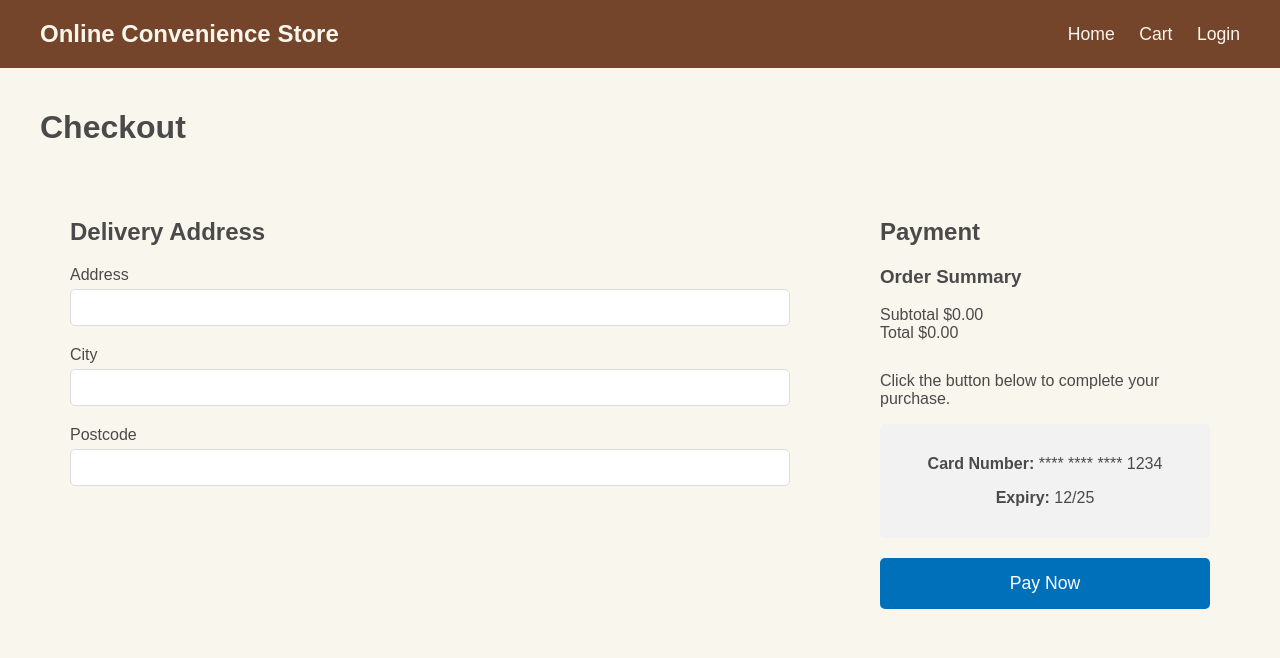
After one commit to kin123356/SWE30003_Assignment3_Tue-2.30-G3, a Flask app: template Storefront/templates/checkout.html in a window 1280 px wide. The commit adds this page. Shown: the top 658 px of the page. Run offline with Flask 3, Linux system fonts and the light colour scheme; the template is opened without the code that fills it, so the values that code supplies are empty.

Commit message:
Updated admin and checkout page

```diff
--- a/Storefront/app.py
+++ b/Storefront/app.py
@@ -14,13 +14,14 @@ from models.inventory import Inventory
 from models.salesAnalytics import SalesAnalytics
 from models.notificationSystem import NotificationSystem
 
+# Initialize managers
+catalogue_manager = ProductCatalogue() # Correctly instantiate the object
+catalogue = catalogue_manager # Maintain compatibility with other code
+inventory = Inventory()
 account_manager = AccountManager()
-catalogue = ProductCatalogue()
-catalogue_manager = CatalogueManager()
 order_manager = OrderManager()
-inventory = Inventory()
+notification_system = NotificationSystem()
 sales_analytics = SalesAnalytics()
-notification_system = NotificationSystem()
 
 app = Flask(__name__)
 app.secret_key = "test"
@@ -31,7 +32,8 @@ def home():
         # Initialize cart for new sessions
         cart = ShoppingCart()
         session['cart'] = cart.items
-    products = catalogue.load_products()
+    all_products = catalogue.get_all_products()
+    products = {name: product for name, product in all_products.items() if product.is_available}
     cart_items = session.get('cart', {})
     return render_template("index.html", products=products, cart_items=cart_items)
 
@@ -118,14 +120,14 @@ def adminDashboard():
                 flash("Product already exists")
 
 
-        # Handle updating stock
-        elif "update_stock" in request.form:
-            product_id = request.form["product_id"]
-            quantity = int(request.form["quantity"])
-            inventory.set_stock(product_id, quantity)
-            flash("Product stock updated successfully!")
+        elif 'update_product' in request.form:
+            product_name = request.form['product_name']
+            price = float(request.form['price'])
+            stock = int(request.form['stock'])
+            is_available = 'is_available' in request.form
+            catalogue_manager.update_product_details(product_name, price, stock, is_available)
+            flash(f"Product '{product_name}' updated successfully!")
 
-        #Handle deleting product
         elif "create_admin" in request.form:
             first_name = request.form["admin_first_name"]
             last_name = request.form["admin_last_name"]
@@ -137,19 +139,17 @@ def adminDashboard():
             else:
                 flash("An account with this email already exists.")
 
-        elif "delete_product" in request.form:
-            product_name = request.form["product_id"]
-            success = catalogue_manager.delete_product(product_name)
-            if success:
-                flash(f"Product '{product_name}' deleted successfully")
-            else:
-                flash("Product not found")
+        elif 'delete_product' in request.form:
+            product_name = request.form['product_name']
+            catalogue_manager.delete_product(product_name)
+            flash(f"Product '{product_name}' deleted successfully.")
 
         return redirect(url_for("adminDashboard"))
 
-    # Analytics
-    total_sales = sales_analytics.get_total_sales()
-    top_products = sales_analytics.get_top_selling_products()
+    # Analytics for the last 30 days
+    total_sales_30d = sales_analytics.get_total_sales_last_30_days()
+    total_orders_30d = sales_analytics.get_total_orders_last_30_days()
+    top_products = sales_analytics.get_top_selling_products() # This remains all-time
 
     # Show all products on the dashboard
     products = catalogue_manager.load_products()
@@ -157,7 +157,8 @@ def adminDashboard():
         "adminDashboard.html",
         first_name=session["first_name"],
         products=products,
-        total_sales=total_sales,
+        total_sales_30d=total_sales_30d,
+        total_orders_30d=total_orders_30d,
         top_products=top_products
     )
 
@@ -191,11 +192,11 @@ def update_cart(product_name):
     session['cart'] = cart.items
     return jsonify({'success': True, 'cart': cart.items})
 
-@app.route("/checkout", methods=["POST"])
+@app.route('/checkout', methods=['GET', 'POST'])
 def checkout():
     if session.get('role') != 'user':
-        flash("Only users can check out.")
-        return redirect(url_for('home'))
+        flash("Please log in to proceed.")
+        return redirect(url_for('login'))
 
     cart = ShoppingCart()
     cart.items = session.get('cart', {})
@@ -203,42 +204,57 @@ def checkout():
         flash("Your cart is empty.")
         return redirect(url_for('cart'))
 
-    # Decrease stock for each item in the cart
-    for item in cart.get_items():
-        inventory.update_stock(item['product']['name'], -item['quantity'])
+    if request.method == 'POST':
+        # All logic for processing the order is now here
+        address = request.form['address']
 
-    # Create a new order
-    order = Order(
-        user_id=session['email'],
-        items=[{'product': Product.from_dict(item['product']), 'quantity': item['quantity']} for item in cart.get_items()],
-        total=cart.calculate_total()
-    )
-    order_manager.place_order(order)
+        # Decrease stock
+        for item in cart.get_items():
+            inventory.update_stock(item['product']['name'], -item['quantity'])
 
-    # Send order confirmation notification
-    if 'email' in session:
-        notification_system.send_order_confirmation(session['email'], order.order_id)
+        # Create order
+        order = Order(
+            user_id=session['email'],
+            items=[{'product': Product.from_dict(item['product']), 'quantity': item['quantity']} for item in cart.get_items()],
+            total=cart.calculate_total()
+        )
+        order_manager.place_order(order)
 
-    # Simulate payment processing
-    payment = Payment(order.order_id, order.total)
-    if payment.process_payment():
-        order_manager.update_order_status(order.order_id, 'Paid')
+        # Notifications
+        if 'email' in session:
+            notification_system.send_order_confirmation(session['email'], order.order_id)
 
-        # Simulate shipment creation
-        # In a real app, you'd get the address from the user
-        shipment = Shipment(order.order_id, '123 Example St')
-        if shipment.create_shipment():
-            order_manager.update_order_status(order.order_id, 'Shipped')
-            if 'email' in session:
-                notification_system.send_shipment_notification(session['email'], order.order_id, shipment.shipment_id)
+        # Payment and shipment simulation
+        payment = Payment(order.order_id, order.total)
+        if payment.process_payment():
+            order_manager.update_order_status(order.order_id, 'Paid')
+            shipment = Shipment(order.order_id, address)
+            if shipment.create_shipment():
+                order_manager.update_order_status(order.order_id, 'Shipped')
+                if 'email' in session:
+                    notification_system.send_shipment_notification(session['email'], order.order_id, shipment.shipment_id)
 
+        # Clear cart
+        cart.clear_cart()
+        session['cart'] = cart.items
 
-    # Clear the cart
-    cart.clear_cart()
-    session['cart'] = cart.items
+        return redirect(url_for('thank_you', order_id=order.order_id))
 
-    flash("Your order has been placed successfully!")
-    return redirect(url_for('userDashboard'))
+    # For a GET request, just show the checkout page
+    total = cart.calculate_total()
+    return render_template('checkout.html', total=total)
+
+@app.route('/thank_you/<order_id>')
+def thank_you(order_id):
+    if 'role' not in session:
+        return redirect(url_for('login'))
+
+    order = order_manager.get_order_by_id(order_id)
+    if not order or order.user_id != session['email']:
+        flash("Order not found.")
+        return redirect(url_for('home'))
+
+    return render_template('thank_you.html', order=order)
 
 @app.route("/logout")
 def logout():
--- a/Storefront/static/style.css
+++ b/Storefront/static/style.css
@@ -77,11 +83,12 @@ header nav a:hover {
 .btn {
     display: inline-block;
     background-color: #74452a;
-    color: #fff;
+    color: #f9f6ee; /* Changed to light color for visibility */
     padding: 10px 20px;
     border: none;
     border-radius: 5px;
     cursor: pointer;
+    font-size: 1em;
     text-decoration: none;
     width: 100%;
     box-sizing: border-box;
@@ -308,3 +341,87 @@ header nav a:hover {
 .account-page th {
     background-color: #f2f2f2;
 }
+
+/* Payment Page */
+.payment-box .order-summary {
+    margin-bottom: 30px;
+}
+
+.payment-box .summary-row {
+    display: flex;
+    justify-content: space-between;
+    margin-bottom: 10px;
+}
+
+.payment-box .total {
+    font-weight: bold;
+    font-size: 1.2em;
+    border-top: 1px solid #ddd;
+    padding-top: 10px;
+}
+
+.paypal-btn {
+    background-color: #0070ba;
+    color: white;
+    border: none;
+    padding: 15px;
+    font-size: 1.1em;
+    cursor: pointer;
+    width: 100%;
+    border-radius: 5px;
+}
+
+.paypal-btn:hover {
+    background-color: #005ea6;
+}
+
+.fake-card-details {
+    background-color: #f2f2f2;
+    padding: 15px;
+    border-radius: 5px;
+    margin-bottom: 20px;
+    text-align: center;
+}
+
+/* Checkout Page */
+.checkout-page {
+    display: grid;
+    grid-template-columns: 2fr 1fr;
+    gap: 30px;
+}
+
+.delivery-details, .payment-details {
+    background-color: #f9f6ee;
+    padding: 30px;
+    border-radius: 10px;
+}
+
+.payment-details .order-summary {
+    margin-bottom: 30px;
+}
+
+/* Thank You Page */
+.thank-you-page {
+    text-align: center;
+    max-width: 600px;
+    margin: 50px auto;
+    background-color: #f9f6ee;
+    padding: 40px;
+    border-radius: 10px;
+}
+
+.thank-you-page h1 {
+    margin-bottom: 20px;
+}
+
+.thank-you-page .order-summary-box {
+    text-align: left;
+    border: 1px solid #ddd;
+    padding: 20px;
+    border-radius: 5px;
+    margin: 30px 0;
+}
+
+.thank-you-page .btn {
+    margin-top: 20px;
+}
--- /dev/null
+++ b/Storefront/templates/checkout.html
@@ -0,0 +1,71 @@
+<!DOCTYPE html>
+<html lang="en">
+<head>
+    <meta charset="UTF-8">
+    <meta name="viewport" content="width=device-width, initial-scale=1.0">
+    <title>Checkout</title>
+    <link rel="stylesheet" href="{{ url_for('static', filename='style.css') }}">
+</head>
+<body>
+    <header>
+        <h1>Online Convenience Store</h1>
+        <nav>
+            <a href="{{ url_for('home') }}">Home</a>
+            {% if session.get('role') == 'user' %}
+                <a href="{{ url_for('cart') }}">Cart</a>
+                <a href="{{ url_for('userDashboard') }}">Account</a>
+                <a href="{{ url_for('logout') }}">Logout</a>
+            {% elif session.get('role') == 'admin' %}
+                <a href="{{ url_for('logout') }}">Logout</a>
+            {% else %}
+                <a href="{{ url_for('cart') }}">Cart</a>
+                <a href="{{ url_for('login') }}">Login</a>
+            {% endif %}
+        </nav>
+    </header>
+
+    <div class="container">
+        <h1>Checkout</h1>
+        <form method="POST" class="checkout-page">
+            <div class="delivery-details">
+                <h2>Delivery Address</h2>
+                <div class="form-group">
+                    <label for="address">Address</label>
+                    <input type="text" id="address" name="address" required>
+                </div>
+                <div class="form-group">
+                    <label for="city">City</label>
+                    <input type="text" id="city" name="city" required>
+                </div>
+                <div class="form-group">
+                    <label for="postcode">Postcode</label>
+                    <input type="text" id="postcode" name="postcode" required>
+                </div>
+            </div>
+
+            <div class="payment-details">
+                <h2>Payment</h2>
+                <div class="order-summary">
+                    <h3>Order Summary</h3>
+                    <div class="summary-row">
+                        <span>Subtotal</span>
+                        <span>${{ "%.2f"|format(total) }}</span>
+                    </div>
+                    <div class="summary-row total">
+                        <span>Total</span>
+                        <span>${{ "%.2f"|format(total) }}</span>
+                    </div>
+                </div>
+                <div class="payment-form">
+                    <p>Click the button below to complete your purchase.</p>
+                    <div class="fake-card-details">
+                        <p><strong>Card Number:</strong> **** **** **** 1234</p>
+                        <p><strong>Expiry:</strong> 12/25</p>
+                    </div>
+                    <button type="submit" class="btn paypal-btn">Pay Now</button>
+                </div>
+            </div>
+        </form>
+    </div>
+</body>
+</html>
```
Also changed, not shown: other parts of Storefront/static/style.css (+55 -23 lines), Storefront/models/orderManager.py (+15 -0 lines), Storefront/models/product.py (+17 -9 lines), Storefront/models/productCatalogue.py (+26 -0 lines), Storefront/models/salesAnalytics.py (+29 -0 lines), Storefront/orders.json (+36 -0 lines), Storefront/products.json (+8 -4 lines), Storefront/templates/adminDashboard.html (+33 -14 lines), Storefront/templates/cart.html (+6 -8 lines), Storefront/templates/index.html (+16 -14 lines), Storefront/templates/thank_you.html (added, +54 -0 lines), Storefront/templates/userDashboard.html (+10 -3 lines), README.md (added).
